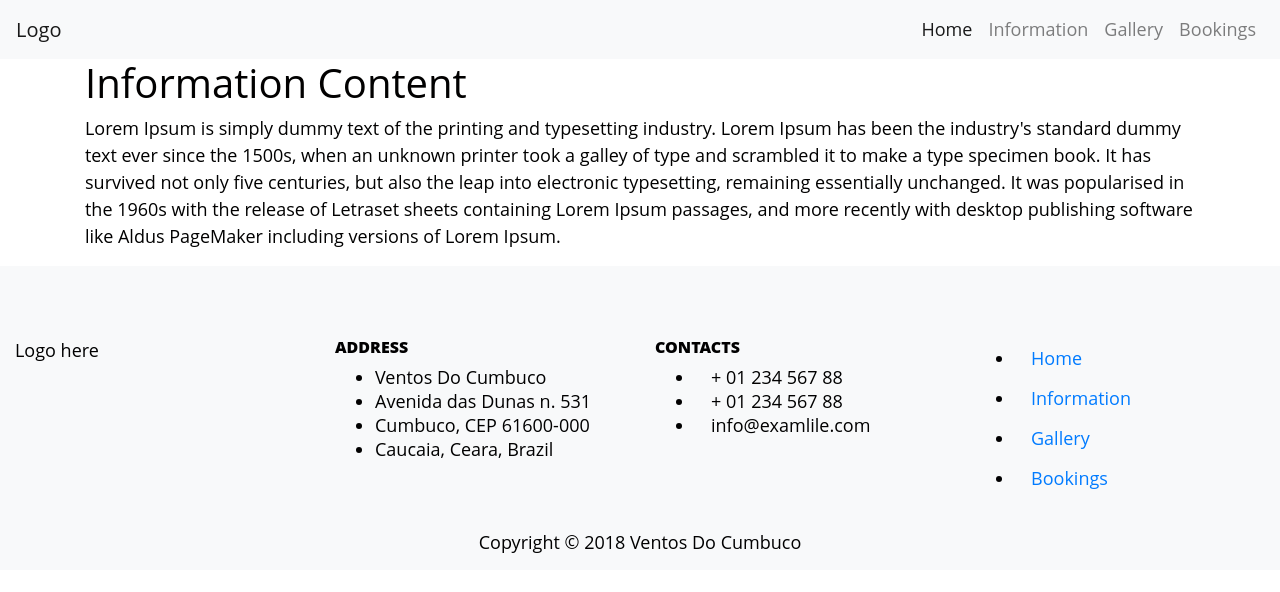
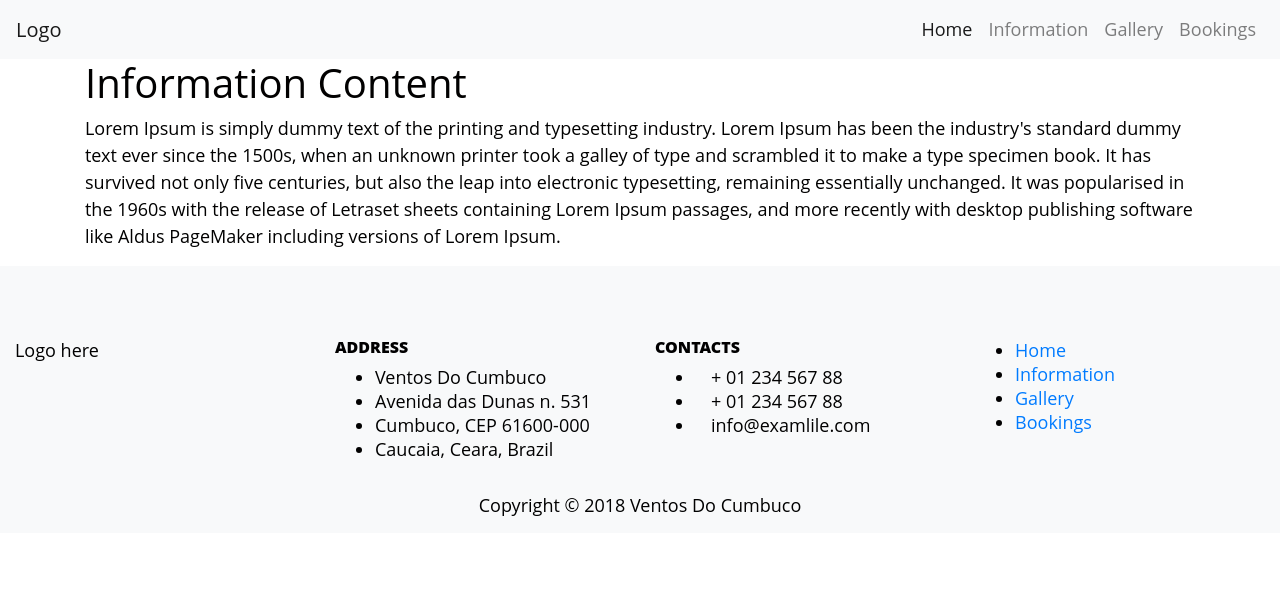
Before and after one commit to francescopapini/ventos, a React (Create React App) app: page /Information in a window 1280 px wide. Shown: the top 592 px of the page. Built offline with nearby package versions, Linux system fonts and the light colour scheme.

Commit message:
cleaning social icons

```diff
--- a/src/components/footerComponent/footer.js
+++ b/src/components/footerComponent/footer.js
@@ -9,11 +9,8 @@ class Footer extends Component {
           <div className="col-md-6 col-lg-5 text-center text-md-left mb-4 mb-md-0">
           </div>
           <div className="col-md-6 col-lg-7 text-center text-md-right">
-            <a className="fb-ic ml-0"><i className="fa fa-facebook white-text mr-4"> </i></a>
-            <a className="tw-ic"><i className="fa fa-twitter white-text mr-4"> </i></a>
-            <a className="gplus-ic"><i className="fa fa-google-plus white-text mr-4"> </i></a>
-            <a className="li-ic"><i className="fa fa-linkedin white-text mr-4"> </i></a>
-            <a className="ins-ic"><i className="fa fa-instagram white-text mr-lg-4"> </i></a>
+            <i className="fa fa-facebook mr-4"></i>
+            <i className="fa fa-instagram white-text mr-lg-4"></i>
           </div>
         </div>
 
@@ -41,10 +38,10 @@ class Footer extends Component {
           </div>
           <div className="col-lg-3">
             <ul>
-              <li><Link to="/" className="nav-link">Home</Link></li>
-              <li><Link to="/information" className="nav-link">Information</Link></li>
-              <li><Link to="/gallery" className="nav-link">Gallery</Link></li>
-              <li><Link to="/bookings" className="nav-link">Bookings</Link></li>
+              <li><Link to="/">Home</Link></li>
+              <li><Link to="/information">Information</Link></li>
+              <li><Link to="/gallery">Gallery</Link></li>
+              <li><Link to="/bookings">Bookings</Link></li>
           </ul>
           </div>
         </div>
```
